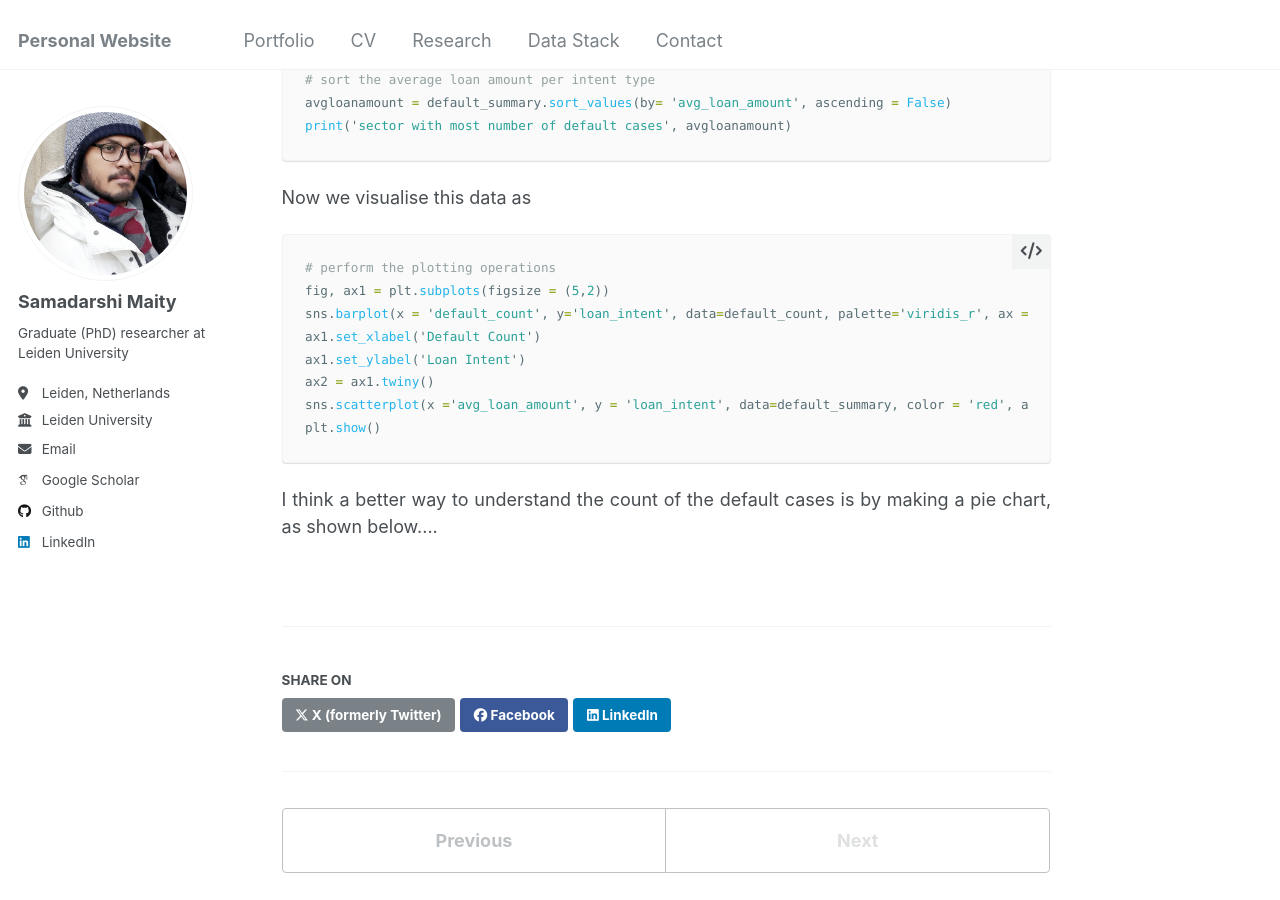
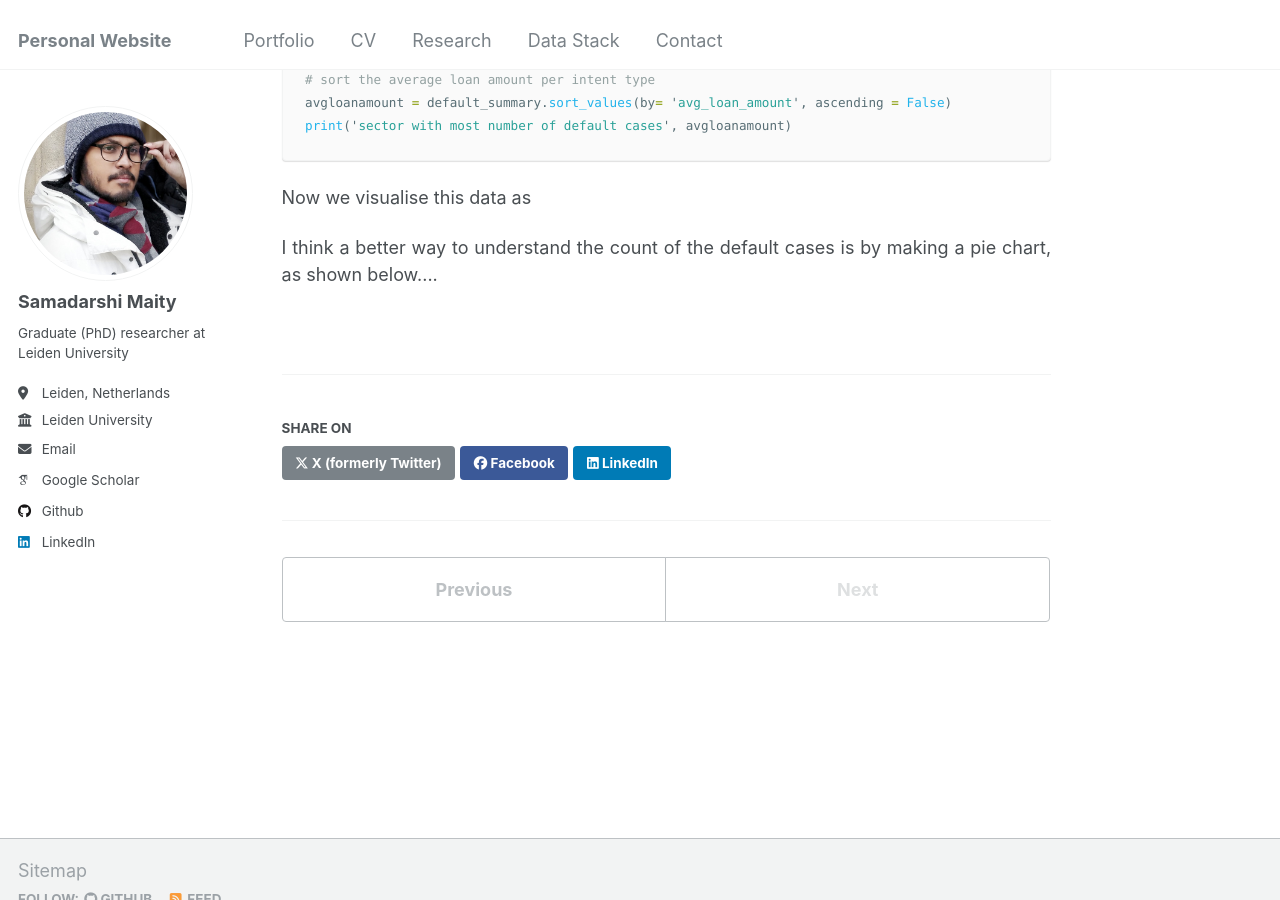
Before and after one commit to Samadarshi-Maity/Samadarshi-Maity.github.io, a Jekyll site: the page built from _portfolio/portfolio-3.md, in a window 1280 px wide and 900 px high, scrolled down 3957 px. Built offline with Jekyll 4.4.1, drawn with Linux system fonts in a browser that asks for light colours; some web fonts are replaced.

Commit message:
Update portfolio-3.md

````diff
--- a/_portfolio/portfolio-3.md
+++ b/_portfolio/portfolio-3.md
@@ -136,16 +136,6 @@ print('sector with most number of default cases', avgloanamount)
 Now we visualise this data as
 </p>
 
-```python
-# perform the plotting operations
-fig, ax1 = plt.subplots(figsize = (5,2))
-sns.barplot(x = 'default_count', y='loan_intent', data=default_count, palette='viridis_r', ax = ax1, hue='loan_intent')
-ax1.set_xlabel('Default Count')
-ax1.set_ylabel('Loan Intent')
-ax2 = ax1.twiny()
-sns.scatterplot(x ='avg_loan_amount', y = 'loan_intent', data=default_summary, color = 'red', ax =  ax2)
-plt.show()
-```
 <p align = 'justify'>
 I think a better way to understand the count of the default cases is by making a pie chart,
 as shown below....
````
